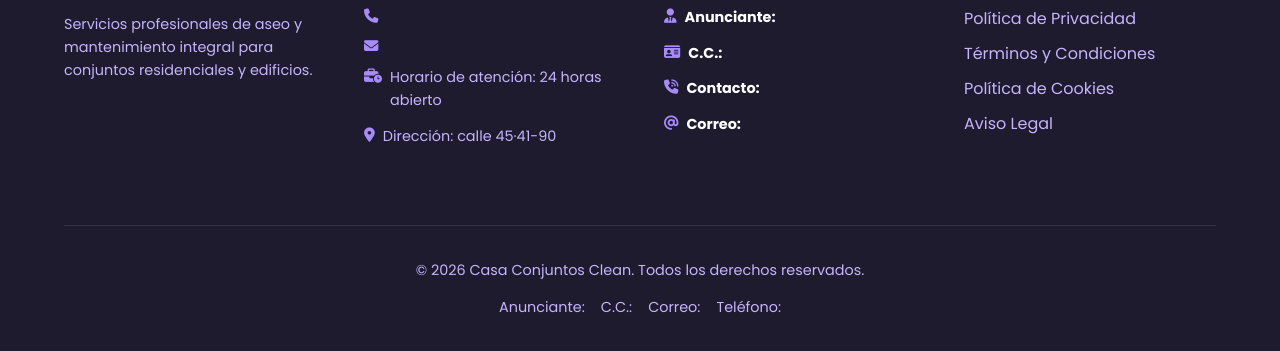
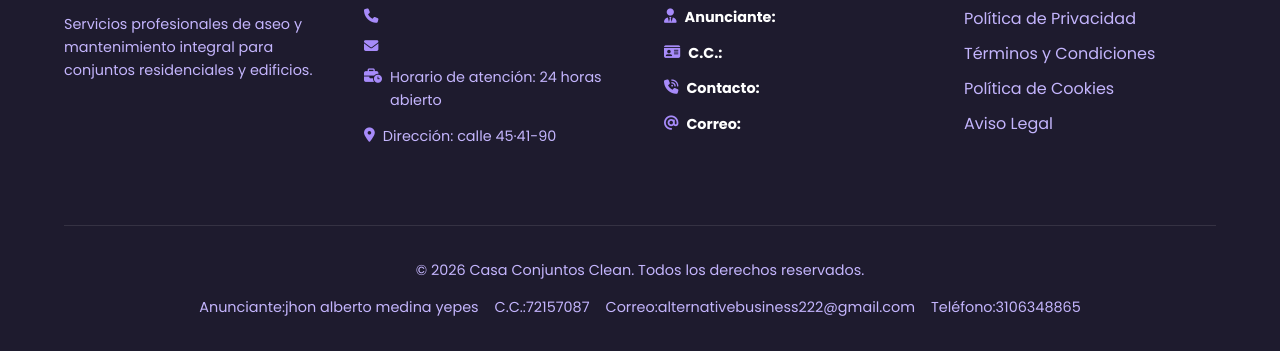
Before and after one commit to popular-popular-popular/adminitracasayconjuntos, a plain HTML site: page index.html in a window 1280 px wide. Shown: the part 6122-6473 px from the top of the page. Drawn offline with Linux system fonts and the light colour scheme.

Commit message:
Update index.html

```diff
--- a/index.html
+++ b/index.html
@@ -1563,13 +1563,13 @@
 
       <div class="footer-bottom-meta">
 
-        <span>Anunciante: </span>
-
-        <span>C.C.: </span>
-
-        <span>Correo: </span>
-
-        <span>Teléfono: </span>
+        <span>Anunciante:jhon alberto medina yepes </span>
+
+        <span>C.C.:72157087 </span>
+
+        <span>Correo:alternativebusiness222@gmail.com </span>
+
+        <span>Teléfono:3106348865 </span>
 
       </div>
 
```
